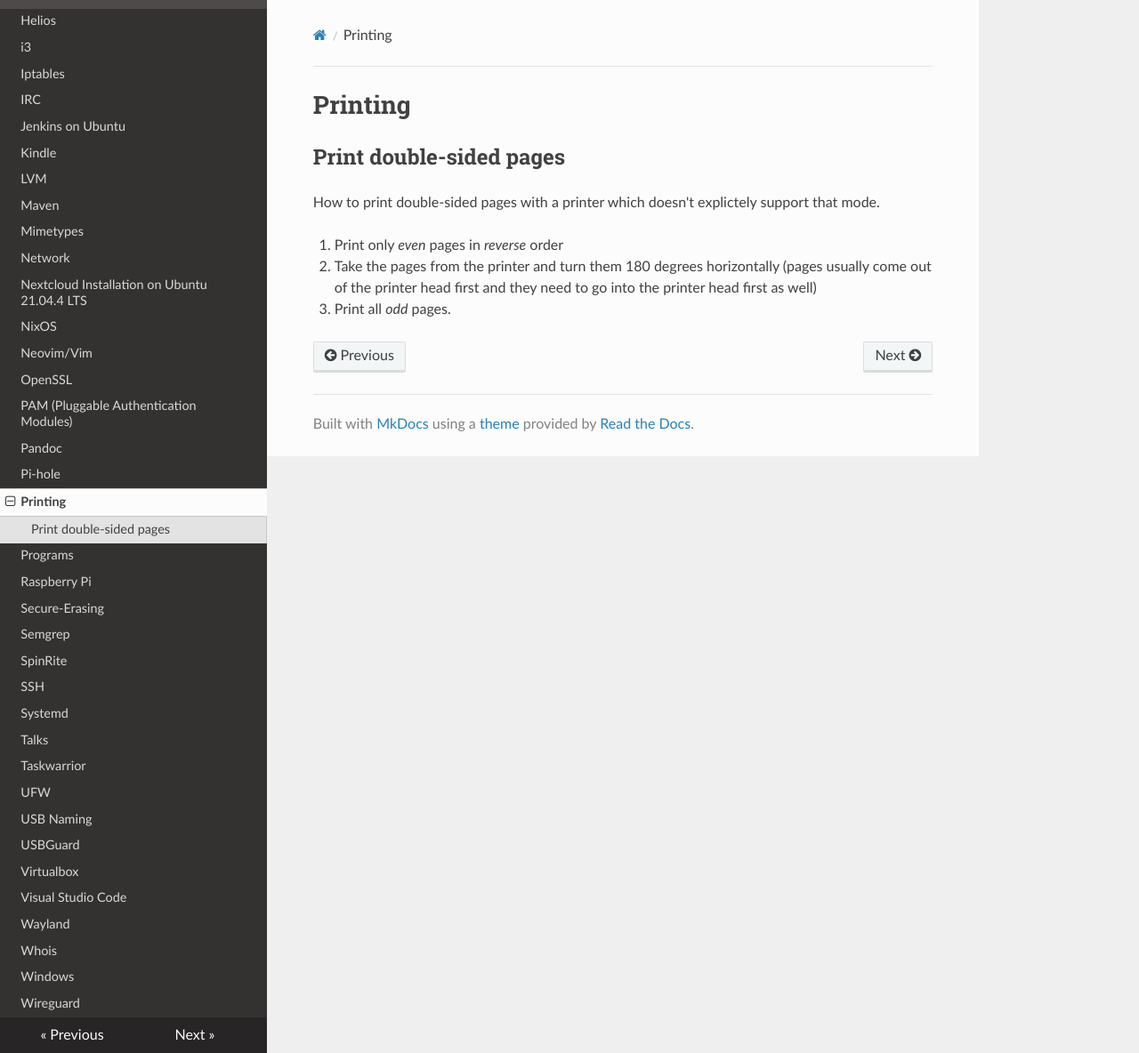
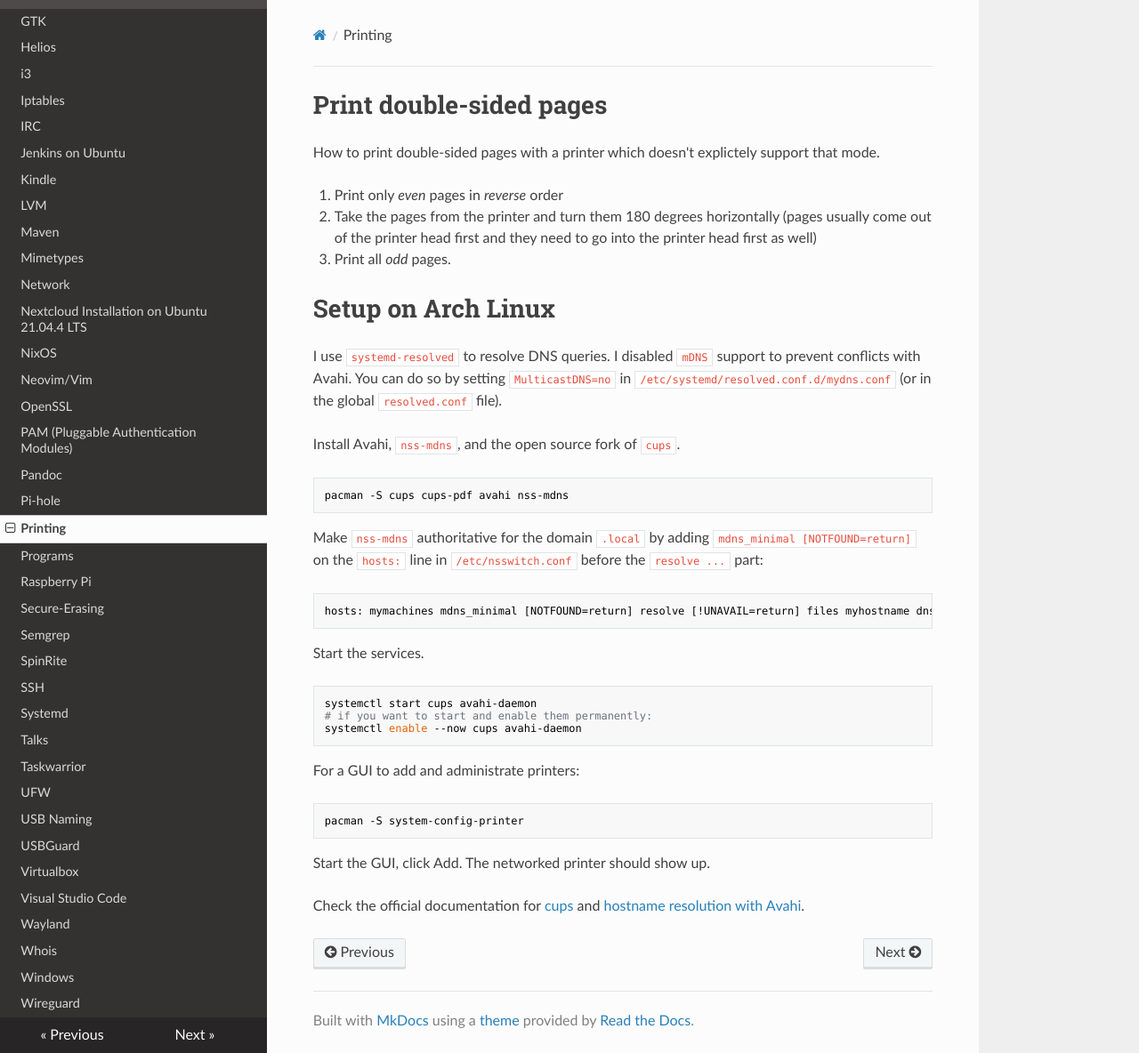
Before and after one commit to Maaxxs/wiki, an MkDocs documentation site: the page built from docs/printing.md, in a window 1280 px wide and 1184 px high. Shown: the whole window at 89% size. Built offline with MkDocs 1.6.1, drawn with Linux system fonts in a browser that asks for light colours; nearby versions of some CDN libraries.

Commit message:
Add setup for printer

````diff
--- a/docs/printing.md
+++ b/docs/printing.md
@@ -7,9 +7,7 @@ toc: true
 draft: false
 ---
 
-# Printing
-
-## Print double-sided pages
+# Print double-sided pages
 
 How to print double-sided pages with a printer which doesn't explictely support
 that mode.
@@ -19,3 +17,45 @@ that mode.
    usually come out of the printer head first and they need to go into the
    printer head first as well)
 3. Print all *odd* pages.
+
+
+# Setup on Arch Linux
+
+I use `systemd-resolved` to resolve DNS queries. I disabled `mDNS`
+support to prevent conflicts with Avahi. You can do so by setting
+`MulticastDNS=no` in `/etc/systemd/resolved.conf.d/mydns.conf` (or in
+the global `resolved.conf` file).
+
+Install Avahi, `nss-mdns`, and the open source fork of `cups`.
+
+```sh
+pacman -S cups cups-pdf avahi nss-mdns
+```
+
+Make `nss-mdns` authoritative for the domain `.local` by adding
+`mdns_minimal [NOTFOUND=return]` on the `hosts:` line in
+`/etc/nsswitch.conf` before the `resolve ...` part:
+
+```txt
+hosts: mymachines mdns_minimal [NOTFOUND=return] resolve [!UNAVAIL=return] files myhostname dns
+```
+
+Start the services.
+
+```sh
+systemctl start cups avahi-daemon
+# if you want to start and enable them permanently:
+systemctl enable --now cups avahi-daemon
+```
+
+For a GUI to add and administrate printers:
+
+```sh
+pacman -S system-config-printer
+```
+
+Start the GUI, click Add. The networked printer should show up.
+
+Check the official documentation for
+[cups](https://wiki.archlinux.org/title/CUPS) and [hostname resolution
+with Avahi](https://wiki.archlinux.org/title/Avahi#Hostname_resolution).
````
